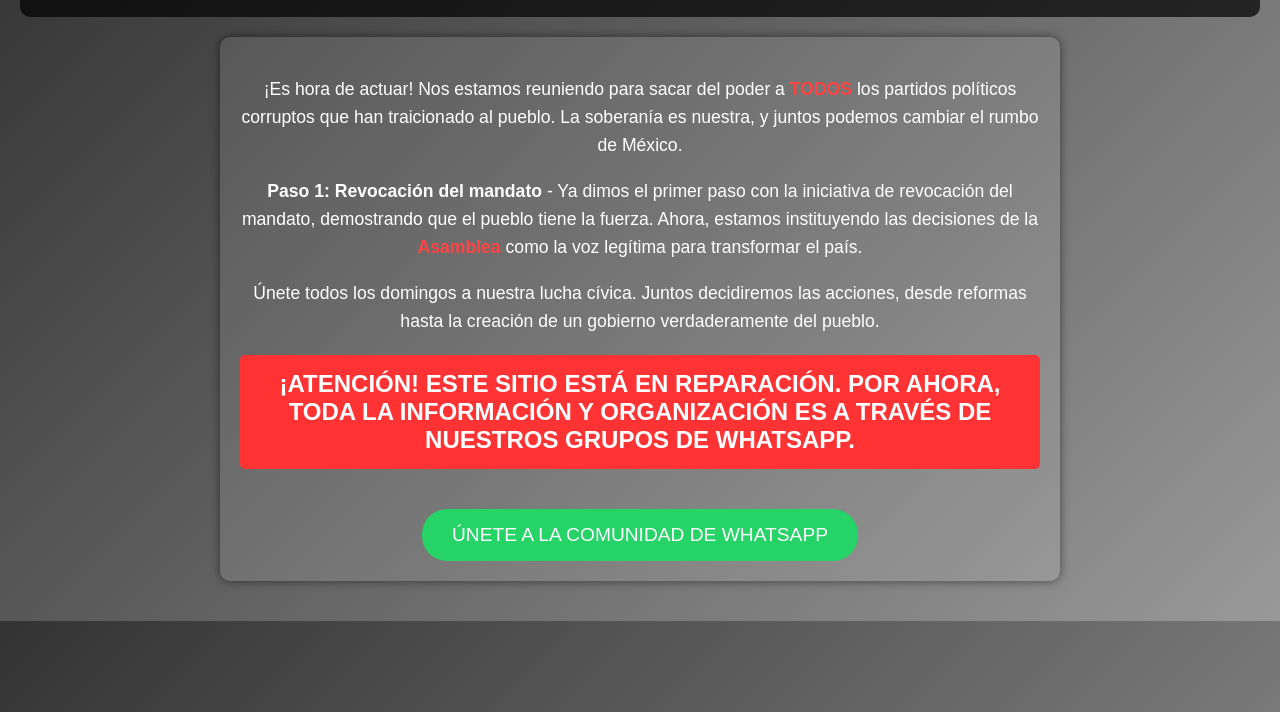
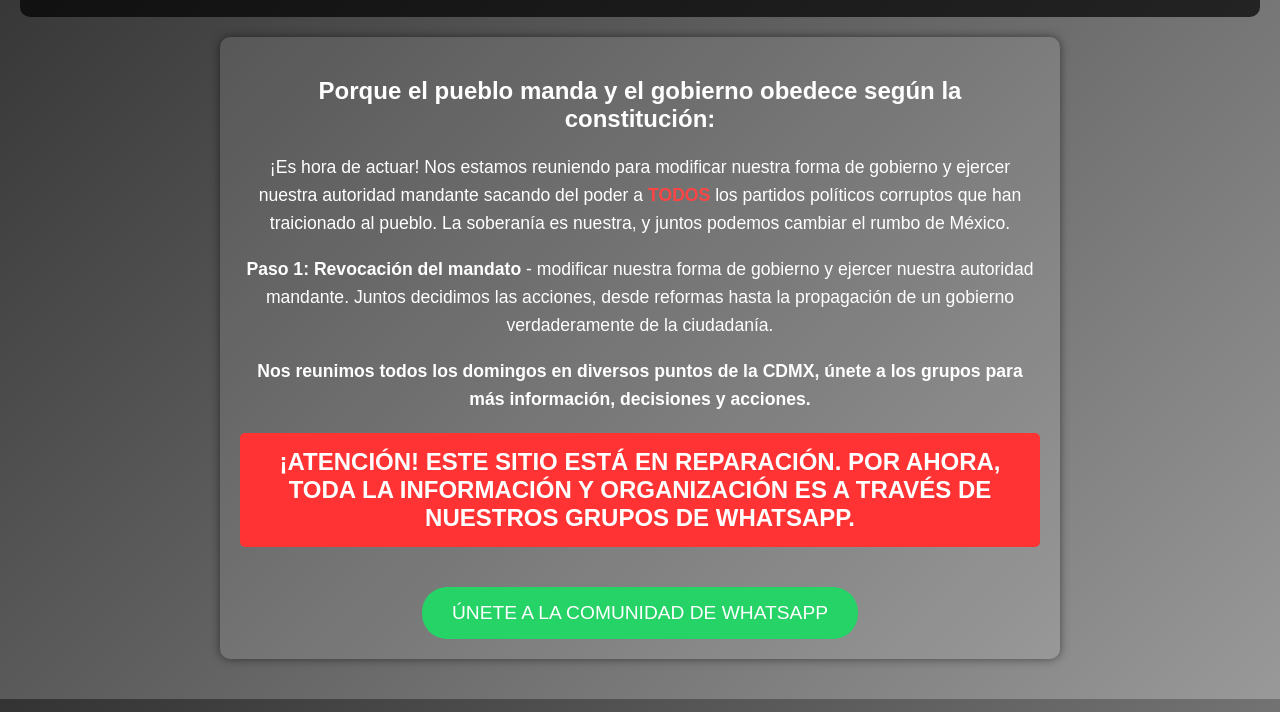
Before and after one commit to ciudadanmx/asamblea, a plain HTML site: page index.html in a window 1280 px wide. Shown: the part 88-800 px from the top of the page. Drawn offline with Linux system fonts and the light colour scheme.

Commit message:
Update index.html

```diff
--- a/index.html
+++ b/index.html
@@ -77,9 +77,10 @@
     <h1>ASAMBLEA CÍVICA PERMANENTE</h1>
   </header>
   <div class="content">
-    <p>¡Es hora de actuar! Nos estamos reuniendo para sacar del poder a <span class="highlight">TODOS</span> los partidos políticos corruptos que han traicionado al pueblo. La soberanía es nuestra, y juntos podemos cambiar el rumbo de México.</p>
-    <p><strong>Paso 1: Revocación del mandato</strong> - Ya dimos el primer paso con la iniciativa de revocación del mandato, demostrando que el pueblo tiene la fuerza. Ahora, estamos instituyendo las decisiones de la <span class="highlight">Asamblea</span> como la voz legítima para transformar el país.</p>
-    <p>Únete todos los domingos a nuestra lucha cívica. Juntos decidiremos las acciones, desde reformas hasta la creación de un gobierno verdaderamente del pueblo.</p>
+   <h2>Porque el pueblo manda y el gobierno obedece según la constitución:</h2>
+    <p>¡Es hora de actuar! Nos estamos reuniendo para modificar nuestra forma de gobierno y ejercer nuestra autoridad mandante sacando del poder a <span class="highlight">TODOS</span> los partidos políticos corruptos que han traicionado al pueblo. La soberanía es nuestra, y juntos podemos cambiar el rumbo de México.</p>
+    <p><strong>Paso 1: Revocación del mandato</strong> - modificar nuestra forma de gobierno y ejercer nuestra autoridad mandante. Juntos decidimos las acciones, desde reformas hasta la propagación de un gobierno verdaderamente de la ciudadanía.</p>
+    <p><strong>Nos reunimos todos los domingos en diversos puntos de la CDMX, únete a los grupos para más información, decisiones y acciones.</strong> </p>
     <div class="warning">¡ATENCIÓN! Este sitio está en reparación. Por ahora, toda la información y organización es a través de nuestros grupos de WhatsApp.</div>
     <a href="https://chat.whatsapp.com/EeAF95EHuD6GEQ8uCNKCBm?mode=ac_t" target="_blank" class="whatsapp-button">ÚNETE A LA COMUNIDAD DE WHATSAPP</a>
   </div>
```
